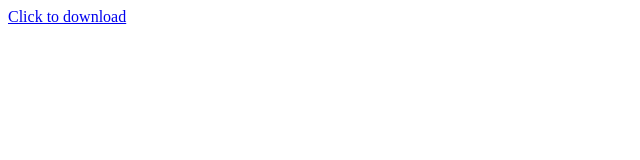
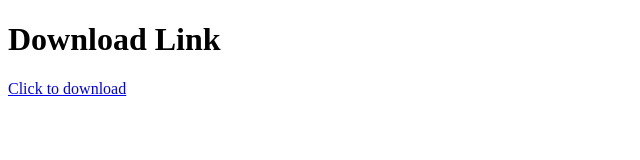
Before and after one commit to christiansonza/dl, a plain HTML site: page index.html in a window 1280 px wide. Shown: the whole page, without its empty margins (0-640 px from the left). Drawn offline with Linux system fonts and the light colour scheme.

Commit message:
Update index.html

```diff
--- a/index.html
+++ b/index.html
@@ -7,6 +7,7 @@
     <title>Document</title>
 </head>
 <body>
+    <h1>Download Link</h1>
   <a href="../image/thism.jpg" download>Click to download </a>
 
 </body>
```
